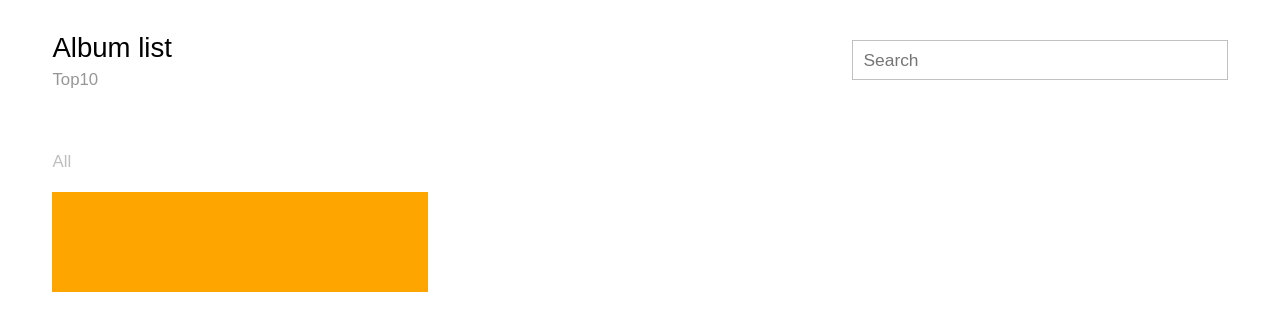
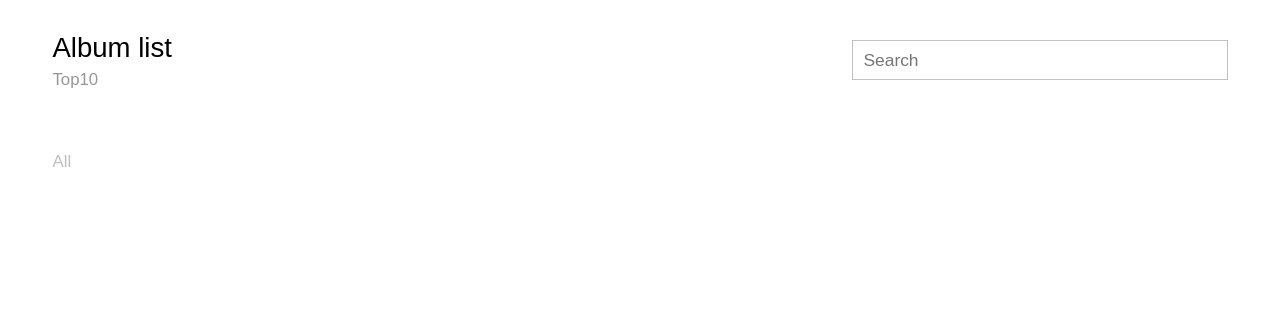
Before and after one commit to ispoljari/itunes-album-list, a React (Create React App) app: page / in a window 1280 px wide. Shown: the top 330 px of the page. Built offline with nearby package versions, Linux system fonts and the light colour scheme.

Commit message:
Add the with property to layout API

```diff
--- a/src/common/styles/LayoutApi.styled.js
+++ b/src/common/styles/LayoutApi.styled.js
@@ -273,6 +273,36 @@ const LayoutApi = styled.div`
         `;
       }
     }};
+
+    ${props => {
+      if (typeof(props.width) === 'string') {
+        return css`
+          width: ${props.width};
+        `;
+      } else if (typeof(props.width) === 'object') {
+        return css`
+          @media (max-width: 575px) {
+            width: ${props.width.xs ? props.width.xs : ''};
+          }
+
+          @media (min-width: 576px) {
+            width: ${props.width.sm ? props.width.sm : ''};
+          }
+
+          @media (min-width: 768px) {
+            width: ${props.width.md ? props.width.md : ''};
+          }
+
+          @media (min-width: 992px) {
+            width: ${props.width.lg ? props.width.lg : ''};
+          }
+
+          @media (min-width: 1200px) {
+            width: ${props.width.xl ? props.width.xl : ''};
+          }
+        `;
+      }
+    }};
   }
 `;
 
--- a/src/components/Albums/Albums.js
+++ b/src/components/Albums/Albums.js
@@ -11,10 +11,11 @@ class Albums extends Component {
         pb="20px"
       >
         <Box
-          backgroundColor="orange"
-          px="50px"
-          py="50px"
-        />
+          px="10px"
+          py="10px"
+        >
+
+        </Box>
       </Column>
     );
   }
--- a/src/layout/Box/Box.styled.js
+++ b/src/layout/Box/Box.styled.js
@@ -10,14 +10,6 @@ const BoxStyled = styled(LayoutApi)`
       `;
     }
   }};
-
-  ${props => {
-    if (props.width) {
-      return css`
-        width: ${props.width};
-      `;
-    }
-  }};
 `;
 
 export default BoxStyled;
```
